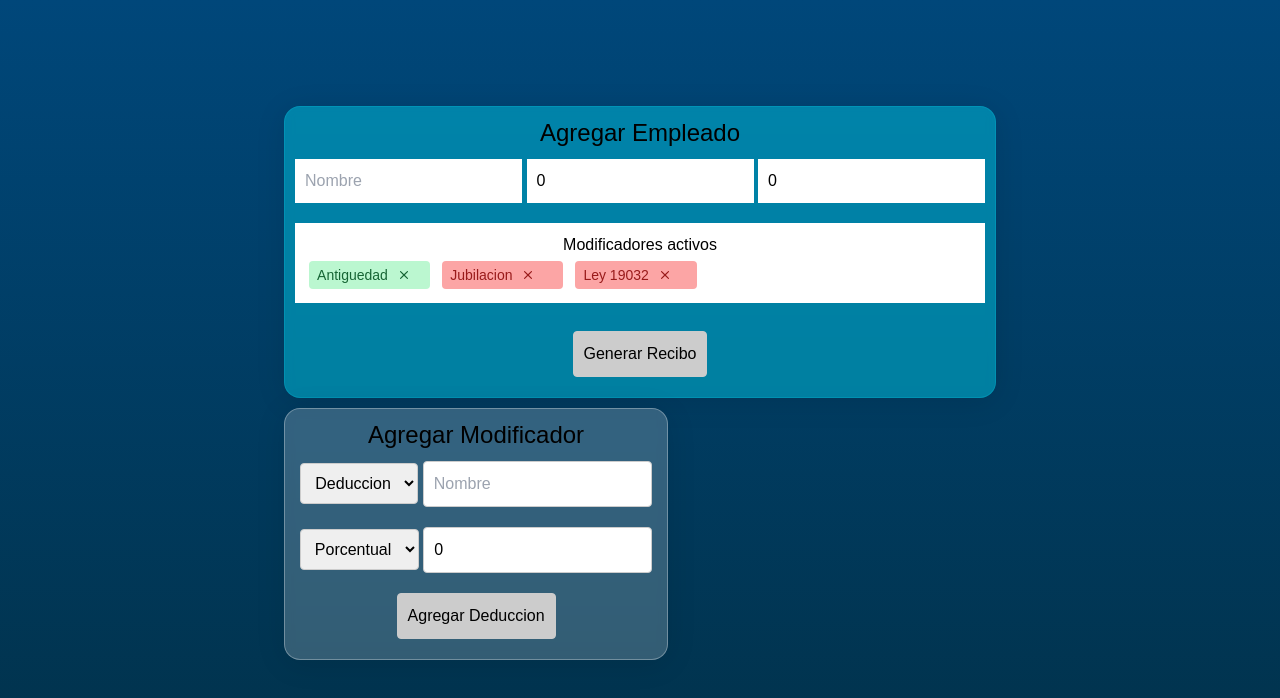
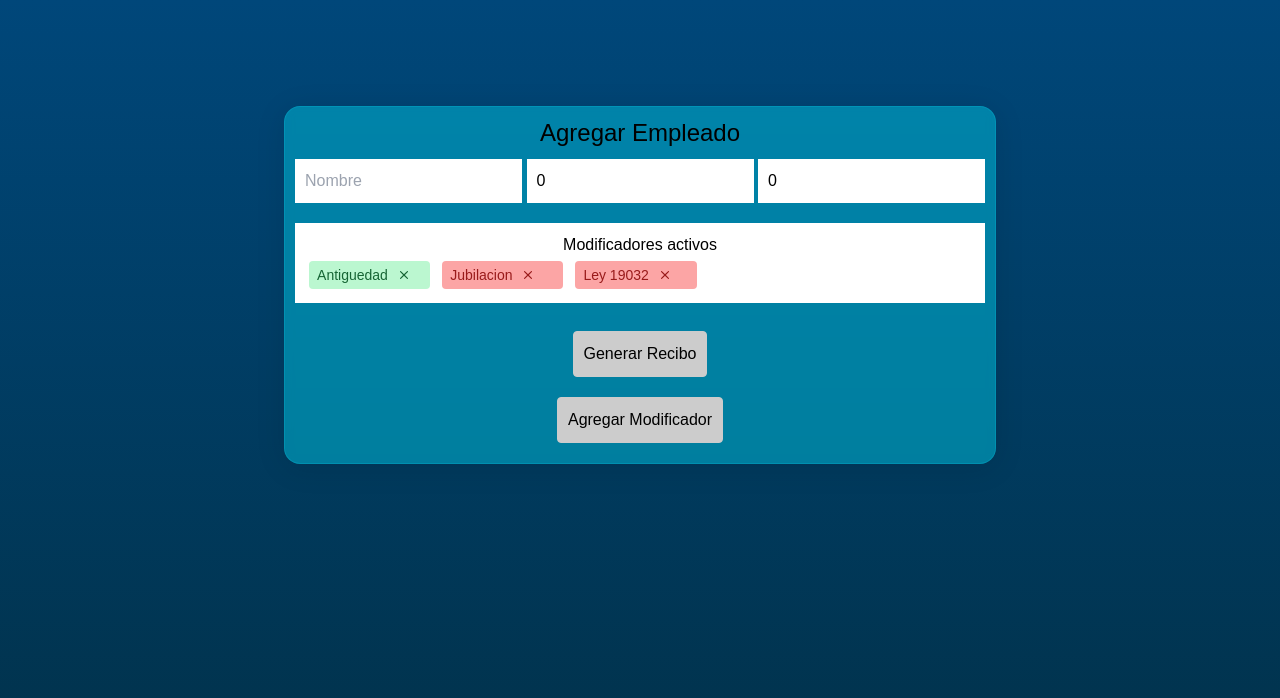
Before and after one commit to NicoTomasin/ReciboFacil, a Svelte app: page / in a window 1280 px wide. Shown: the top 698 px of the page. Built offline with nearby package versions, Linux system fonts and the light colour scheme.

Commit message:
Router de components

```diff
--- a/src/App.svelte
+++ b/src/App.svelte
@@ -1,11 +1,20 @@
 <script>
-  import Modificador from "./lib/Modificador.svelte";
-  import Empleado from "./lib/Empleado.svelte";
+  import Modificador from "./components/Modificador.svelte";
+  import Empleado from "./components/Empleado.svelte";
+  import { Components } from "./store/uiActions";
+  let componentSelected = "Empleado";
+  Components.subscribe((component) => {
+    componentSelected = component;
+  });
 </script>
 
 <main class="flex min-h-screen flex-col items-center md:p-24 p-5">
   <div class="mx-auto max-w-screen-lg px-3">
-    <Empleado />
-    <Modificador />
+    {#if componentSelected === "Modificador"}
+      <Modificador />
+    {/if}
+    {#if componentSelected === "Empleado"}
+      <Empleado />
+    {/if}
   </div>
 </main>
--- a/src/lib/Empleado.svelte
+++ b/src/components/Empleado.svelte
@@ -1,5 +1,6 @@
 <script>
   import { Deducciones, Premios } from "../store/Modificadores";
+
   import * as helpers from "../helpers";
 
   let nombre = "";
@@ -216,6 +217,14 @@
           Generar Recibo
         </button>
       </div>
+      <div class="card-actions justify-end">
+        <button
+          on:click={() => helpers.drawComponent("Modificador")}
+          class="formButton"
+        >
+          Agregar Modificador
+        </button>
+      </div>
     </div>
   </div>
 </div>
--- a/src/lib/Modificador.svelte
+++ b/src/components/Modificador.svelte
@@ -1,5 +1,6 @@
 <script>
   import { Premios, Deducciones } from "../store/Modificadores";
+  import { drawComponent } from "../helpers";
   let nombre = "";
   let tipo = "Porcentual";
   let cantidad = 0;
@@ -51,6 +52,11 @@
       <div class="card-actions justify-end">
         <button on:click={setModificador}>Agregar Deduccion</button>
       </div>
+      <div class="card-actions justify-end">
+        <button on:click={() => drawComponent("Empleado")} class="formButton">
+          Volver a Empleado
+        </button>
+      </div>
     </div>
   </div>
 </div>
--- a/src/helpers.ts
+++ b/src/helpers.ts
@@ -1,3 +1,5 @@
+import { Components } from "./store/uiActions";
+
 export function Antiguedad(empleado, premio) {
   if (empleado.antiguedad > 0) {
     if (premio.tipo === "Porcentual") {
@@ -24,3 +26,7 @@ export function Deducciones(empleado, deduccion) {
     empleado.salarioFinal -= deduccion.cantidad;
   }
 }
+
+export function drawComponent(component) {
+  return Components.set(component);
+}
--- /dev/null
+++ b/src/store/uiActions.ts
@@ -0,0 +1,3 @@
+// state for change components in real time onj svelte
+import { writable } from "svelte/store";
+export const Components = writable("Empleado");
```
Also changed, not shown: 1 other file (tests, documents, lock files or other folders).
